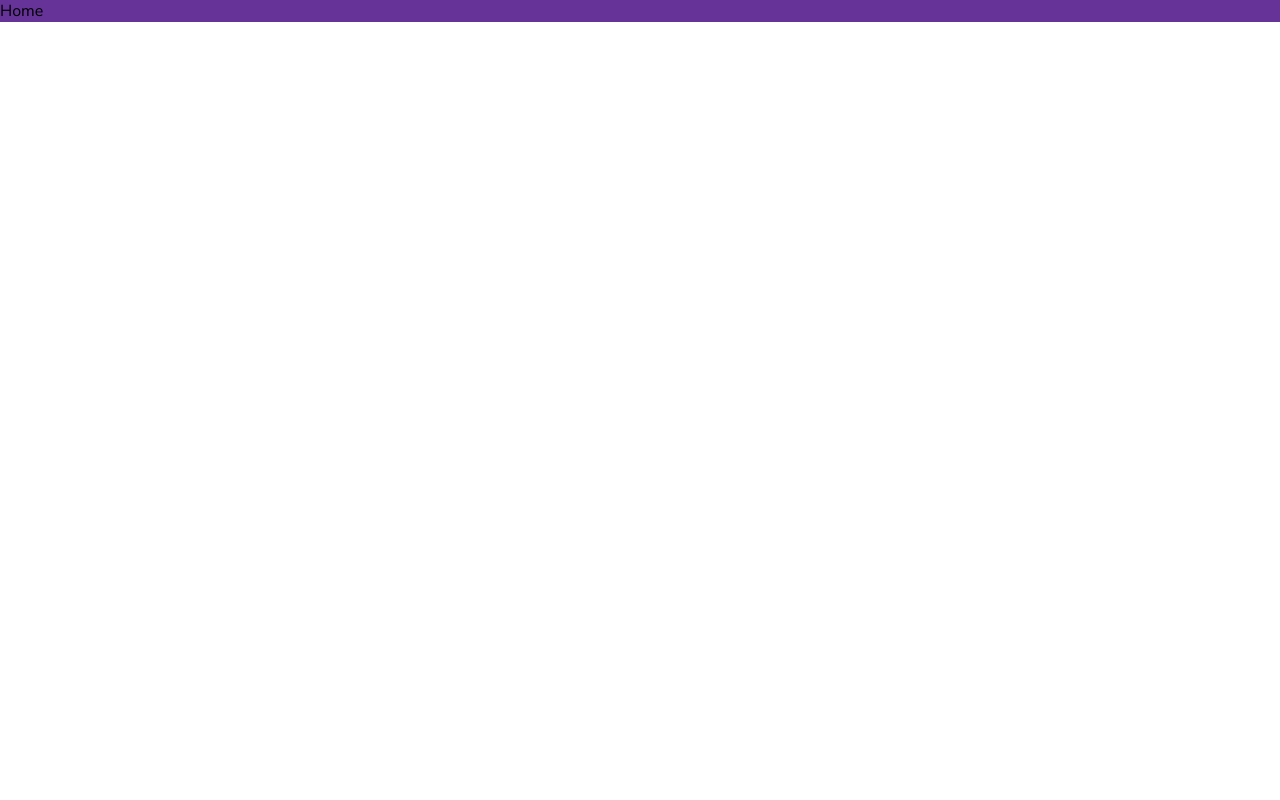
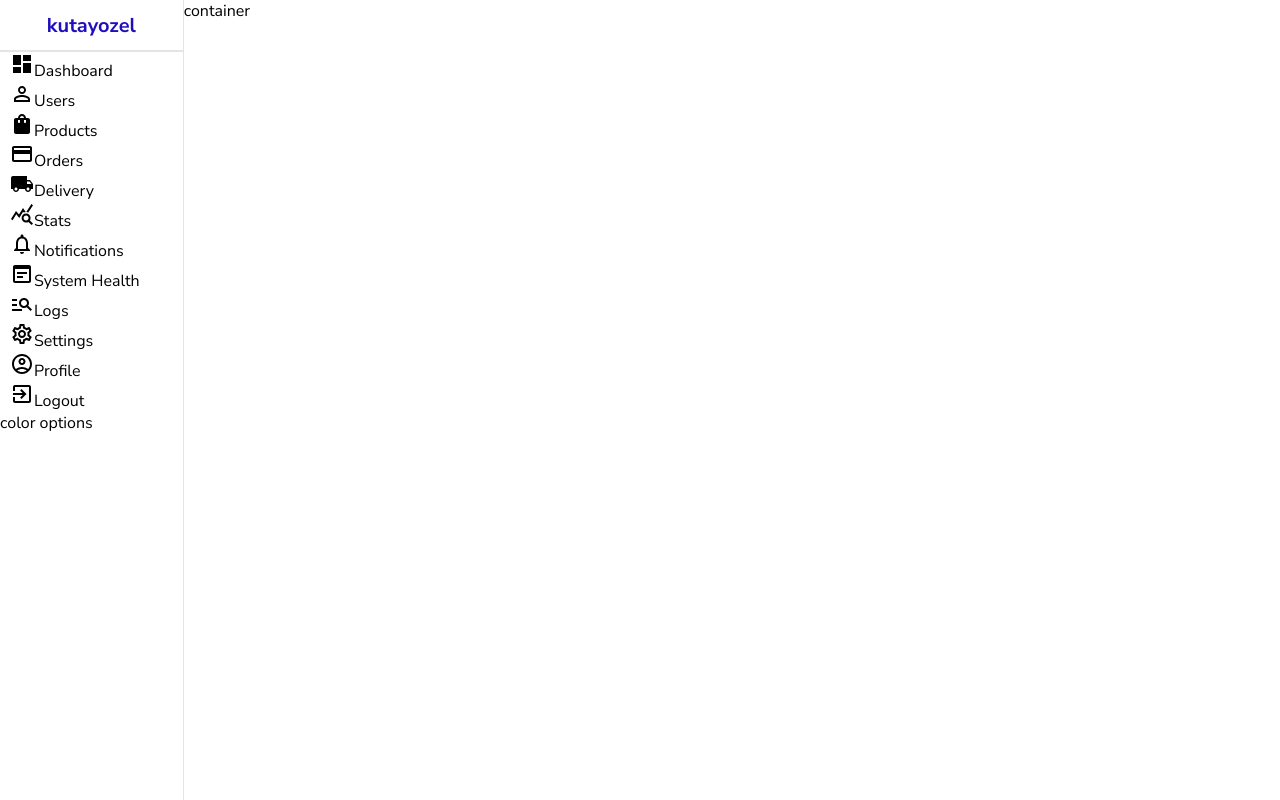
Before and after one commit to kutayozel/admin-panel, a React (Create React App) app: page / in a window 1280 px wide. Built offline with nearby package versions, Linux system fonts and the light colour scheme.

Commit message:
sidebar icons

```diff
--- a/package.json
+++ b/package.json
@@ -3,6 +3,10 @@
   "version": "0.1.0",
   "private": true,
   "dependencies": {
+    "@emotion/react": "^11.9.0",
+    "@emotion/styled": "^11.8.1",
+    "@mui/icons-material": "^5.6.2",
+    "@mui/material": "^5.6.3",
     "@testing-library/jest-dom": "^5.16.4",
     "@testing-library/react": "^13.1.1",
     "@testing-library/user-event": "^13.5.0",
--- /dev/null
+++ b/src/components/sidebar/Sidebar.js
@@ -0,0 +1,79 @@
+import "./sidebar.scss"
+import DashboardIcon from '@mui/icons-material/Dashboard'
+import PersonOutlineOutlinedIcon from '@mui/icons-material/PersonOutlineOutlined';
+import ShoppingBagIcon from '@mui/icons-material/ShoppingBag';
+import CreditCardIcon from '@mui/icons-material/CreditCard';
+import LocalShippingIcon from '@mui/icons-material/LocalShipping';
+import QueryStatsIcon from '@mui/icons-material/QueryStats';
+import NotificationsNoneIcon from '@mui/icons-material/NotificationsNone';
+import WysiwygIcon from '@mui/icons-material/Wysiwyg';
+import ManageSearchIcon from '@mui/icons-material/ManageSearch';
+import SettingsOutlinedIcon from '@mui/icons-material/SettingsOutlined';
+import AccountCircleOutlinedIcon from '@mui/icons-material/AccountCircleOutlined';
+import ExitToAppOutlinedIcon from '@mui/icons-material/ExitToAppOutlined';
+
+const Sidebar = () => {
+  return (
+    <div className="sidebar">
+        <div className="top">
+          <span className="logo">kutayozel</span>
+        </div>
+        <hr />
+        <div className="center">
+          <ul>
+            <li>
+              <DashboardIcon/>
+              <span>Dashboard</span>
+            </li>
+            <li>
+              <PersonOutlineOutlinedIcon/>
+              <span>Users</span>
+            </li>
+            <li>
+            <ShoppingBagIcon/>
+              <span>Products</span>
+            </li>
+            <li>
+            <CreditCardIcon/>
+              <span>Orders</span>
+            </li>
+            <li>
+            <LocalShippingIcon/>
+              <span>Delivery</span>
+            </li>
+            <li>
+            <QueryStatsIcon/>
+              <span>Stats</span>
+            </li>
+            <li>
+            <NotificationsNoneIcon/>
+              <span>Notifications</span>
+            </li>
+            <li>
+            <WysiwygIcon/>
+              <span>System Health</span>
+            </li>
+            <li>
+            <ManageSearchIcon/>
+              <span>Logs</span>
+            </li>
+            <li>
+            <SettingsOutlinedIcon/>
+              <span>Settings</span>
+            </li>
+            <li>
+            <AccountCircleOutlinedIcon/>
+              <span>Profile</span>
+            </li>
+            <li>
+            <ExitToAppOutlinedIcon/>
+              <span>Logout</span>
+            </li>
+          </ul>
+        </div>
+        <div className="bottom">color options</div>
+    </div>
+  )
+}
+
+export default Sidebar
--- /dev/null
+++ b/src/components/sidebar/sidebar.scss
@@ -0,0 +1,33 @@
+.sidebar{
+    flex: 1;
+    border-right: 0.5px solid rgb(230, 227, 227);
+    min-height: 100vh;
+
+    .top {
+        height: 50px;
+        display: flex;
+        align-items: center;
+        justify-content: center;
+
+        .logo {
+            font-size: 20px;
+            font-weight: bold;
+            color: #1f0ebd;
+        }
+    }
+
+    hr {
+        height: 0;
+        border: 0.5px solid rgb(230, 227, 227);
+    }
+
+    .center {
+        padding-left: 10px;
+
+        ul{
+            list-style: none;
+            margin: 0;
+            padding: 0;
+        }
+    }
+}
--- a/src/index.js
+++ b/src/index.js
@@ -10,3 +10,7 @@
     <App />
   </React.StrictMode>
 );
+
+/*react router dom
+sass
+material ui*/
--- a/src/pages/home/Home.js
+++ b/src/pages/home/Home.js
@@ -1,9 +1,13 @@
 import React from 'react'
+import Sidebar from '../../components/sidebar/Sidebar'
 import "./home.scss"
 
 const Home = () => {
   return (
-    <div className='home'>Home</div>
+    <div className='home'>
+        <Sidebar/>
+        <div className="homeContainer">container</div>
+    </div>
   )
 }
 
--- a/src/pages/home/home.scss
+++ b/src/pages/home/home.scss
@@ -1,3 +1,7 @@
 .home{
-    background-color: rebeccapurple;
+    display: flex;
+
+    .homeContainer {
+        flex: 6;
+    }
 }
```
Also changed, not shown: src/components/navbar/Navbar.js (added, +9 -0 lines), src/components/navbar/navbar.scss (added), 1 other file (tests, documents, lock files or other folders).
